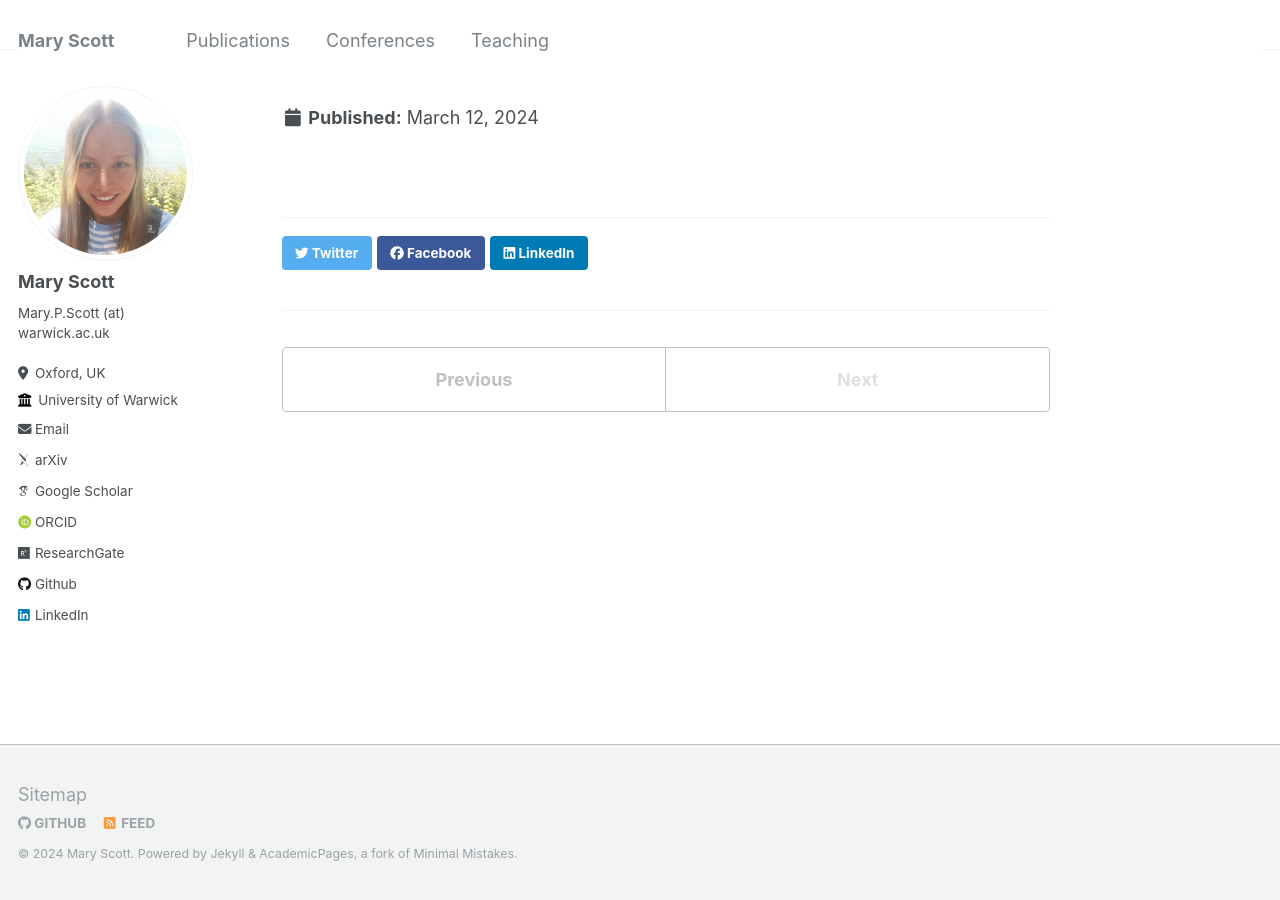
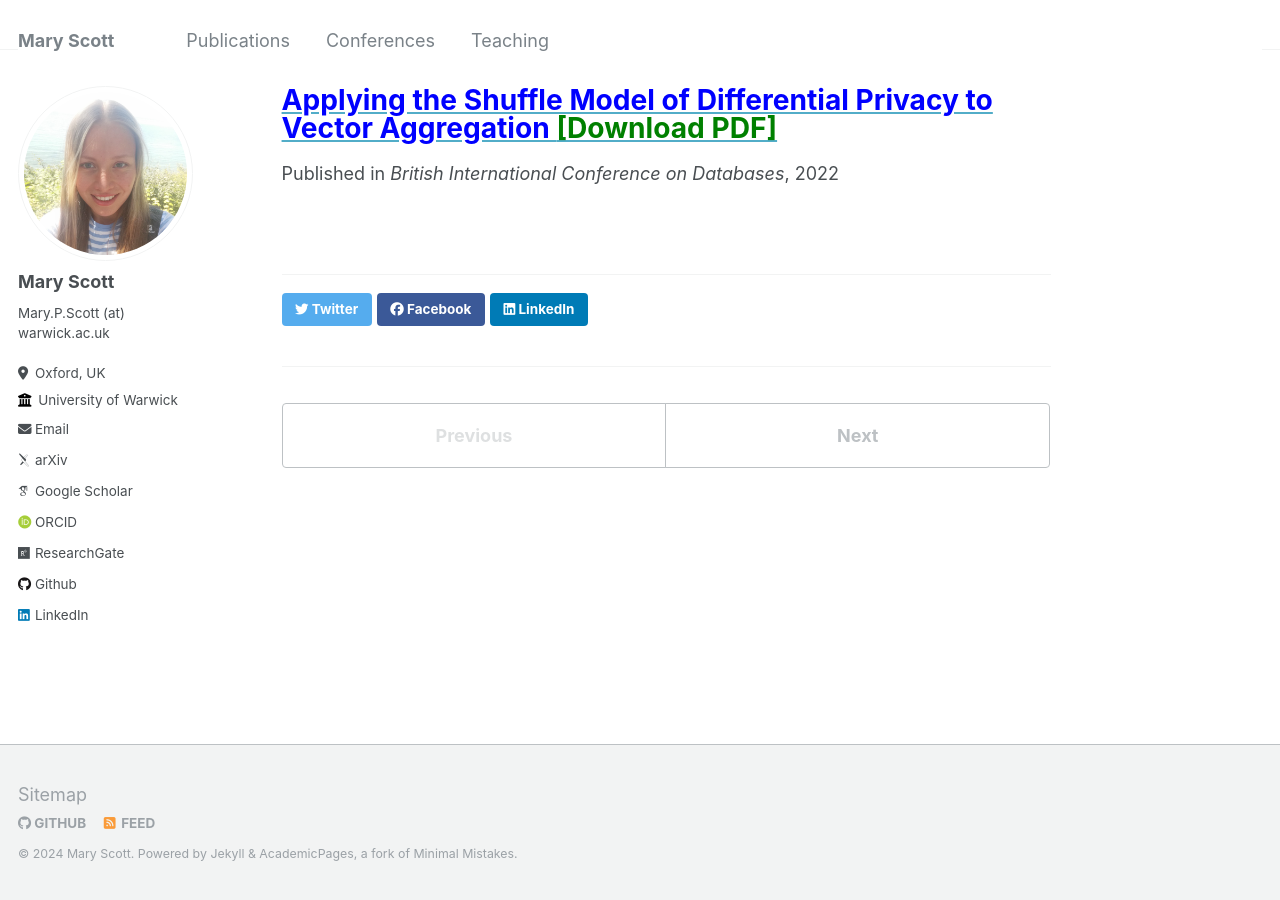
Before and after one commit to mary-python/mary-python.github.io, a Jekyll site: the page built from _publications/2022-applying.md, in a window 1280 px wide. Built offline with Jekyll 4.4.1, drawn with Linux system fonts in a browser that asks for light colours; some web fonts are replaced.

Commit message:
Update 2022-applying.md

```diff
--- a/_publications/2022-applying.md
+++ b/_publications/2022-applying.md
@@ -1,5 +1,5 @@
 ---
-title: <span style = 'color:blue'>"[Applying the Shuffle Model of Differential Privacy to Vector Aggregation](https://arxiv.org/abs/2112.05464)</span> <span style = 'color: green'>[[Download PDF]](/files/2112.05464v3.pdf)</span>"
+title: "[<span style = 'color:blue'>Applying the Shuffle Model of Differential Privacy to Vector Aggregation </span>](https://arxiv.org/abs/2112.05464)[<span style = 'color: green'>[Download PDF]</span>](/files/2112.05464v3.pdf)"
 collection: publications
 date: 2022-01-01
 venue: 'British International Conference on Databases'
```
